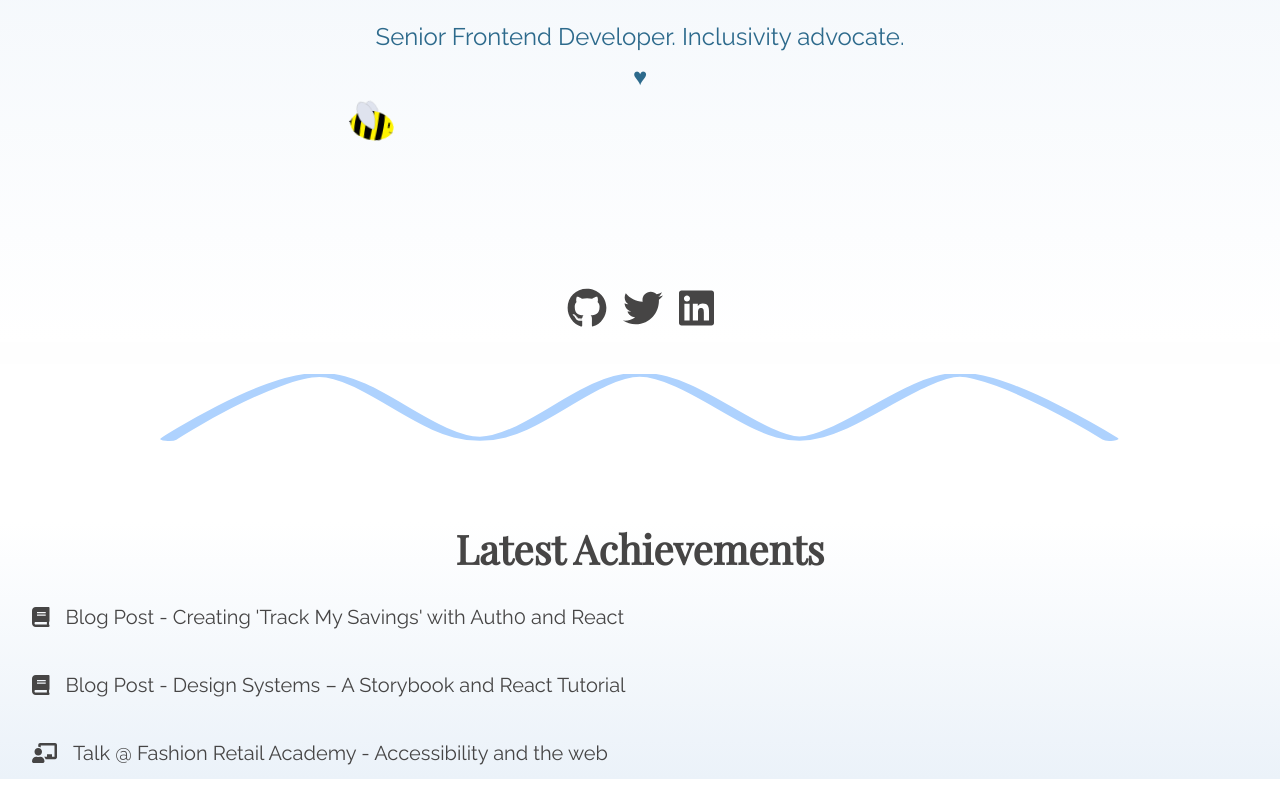
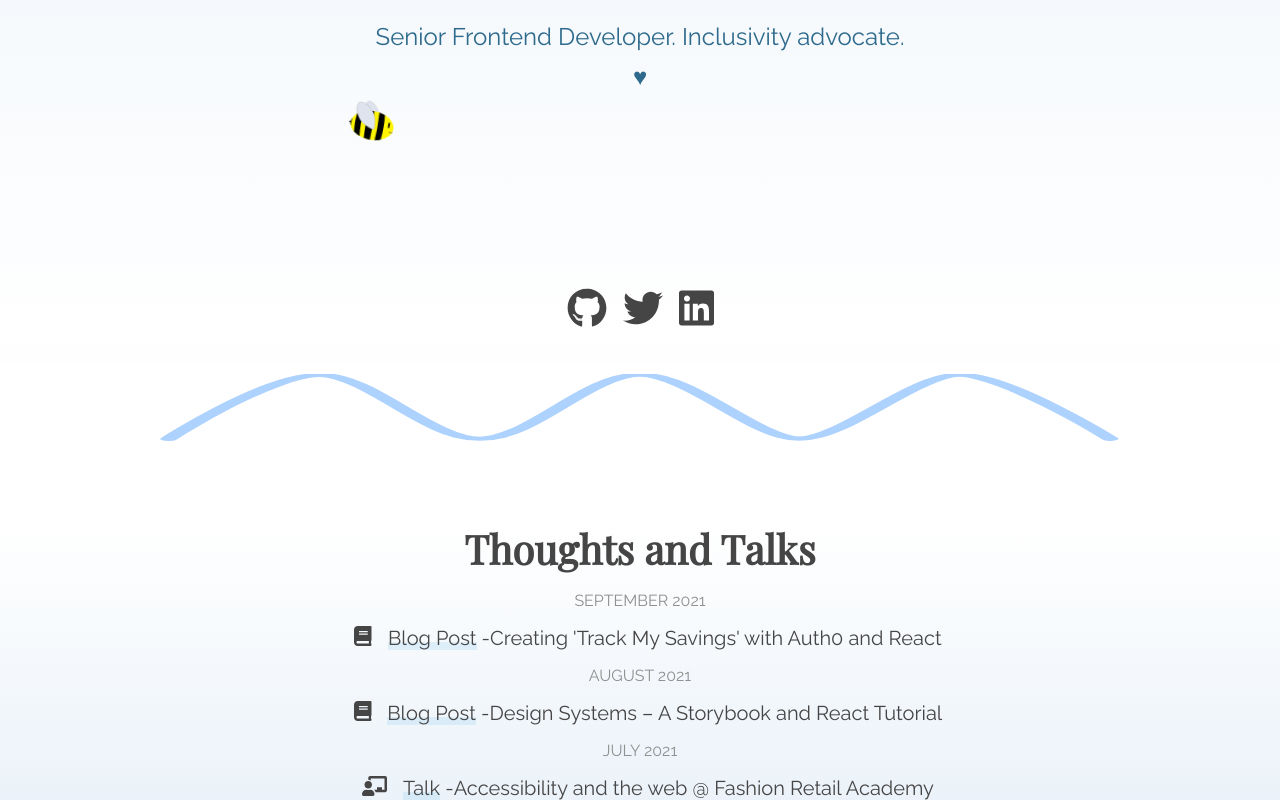
Before and after one commit to alexalala/portfolio, a React (Create React App) app: page / in a window 1280 px wide. Shown: the part 436-1236 px from the top of the page. Before the commit the page ends 1215 px from the top, so only its background shows below. Built offline with nearby package versions, Linux system fonts and the light colour scheme; the HTML template or start-up script is replaced by a standard one.

Commit message:
styles fixed

```diff
--- a/src/pages/About.js
+++ b/src/pages/About.js
@@ -38,7 +38,7 @@ const StyledContainer = styled.div`
   justify-content: start;
   font-size: 1.5rem;
   text-align: left;
-  margin: 0 5rem;
+  margin: 0 2rem;
 `;
 
 const StyledImage = styled.img`
--- a/src/pages/Home.js
+++ b/src/pages/Home.js
@@ -5,7 +5,8 @@ import { faBook, faChalkboardTeacher } from '@fortawesome/free-solid-svg-icons';
 
 import Squiggle from '../components/Squiggle';
 import Bee from '../components/Bee';
-import Link from '../components/Link'
+import Link from '../components/Link';
+import Underline from '../components/Underline';
 import Subheader from '../components/Subheader';
 import 'react-typist/dist/Typist.css';
 import { black } from '../assets/styles/variables.js';
@@ -35,19 +36,31 @@ export default function Home() {
       </Container>
       <Squiggle />
       <SecondaryContainer>
-        <Subheader>Latest Achievements</Subheader>
+        <Subheader>Thoughts and Talks</Subheader>
         <StyledList>
+          <StyledDate>SEPTEMBER 2021</StyledDate>
           <li>
-            <FontAwesomeIcon icon={faBook} />
-            <Link to="https://alexalala.hashnode.dev/track-my-savings-keep-tabs-on-your-savings-on-a-monthly-basis" text="Blog Post - Creating 'Track My Savings' with Auth0 and React" />
+            <div>
+              <FontAwesomeIcon icon={faBook} />
+              <p><Underline>Blog Post</Underline> - </p>
+            </div>
+            <Link href="https://alexalala.hashnode.dev/track-my-savings-keep-tabs-on-your-savings-on-a-monthly-basis" text="Creating 'Track My Savings' with Auth0 and React" />
           </li>
+          <StyledDate>AUGUST 2021</StyledDate>
           <li>
-            <FontAwesomeIcon icon={faBook} />
-            <Link to="https://www.statuscake.com/blog/design-systems-a-storybook-and-react-tutorial/" text="Blog Post - Design Systems – A Storybook and React Tutorial" />
+            <div>
+              <FontAwesomeIcon icon={faBook} />
+              <p><Underline>Blog Post</Underline> - </p>
+            </div>
+            <Link href="https://www.statuscake.com/blog/design-systems-a-storybook-and-react-tutorial/" text="Design Systems – A Storybook and React Tutorial" />
           </li>
+          <StyledDate>JULY 2021</StyledDate>
           <li>
-            <FontAwesomeIcon icon={faChalkboardTeacher} />
-            <p>Talk @ Fashion Retail Academy - Accessibility and the web</p>
+            <div>
+              <FontAwesomeIcon icon={faChalkboardTeacher} />
+              <p><Underline>Talk</Underline> - </p>
+            </div>
+            <p>Accessibility and the web @ Fashion Retail Academy</p>
           </li>
         </StyledList>
       </SecondaryContainer>
@@ -102,14 +115,31 @@ const StyledList = styled.ul`
 
   li {
     display: flex;
+    flex-direction: column;
     align-items: center;
+    justify-content: center;
 
     > a, p {
       margin: 0;
     }
 
-    > svg {
-      margin: 1rem;
+    svg {
+      margin: 0 1rem;
+    }
+
+    > div {
+      display: flex;
+    }
+
+    @media only screen and (min-width: 800px) {
+      flex-direction: row;
     }
   }
 `;
+
+const StyledDate = styled.span`
+  text-transform: uppercase;
+  color: #909090;
+  font-size: 1rem;
+  margin-top: 1rem;
+`;
```
